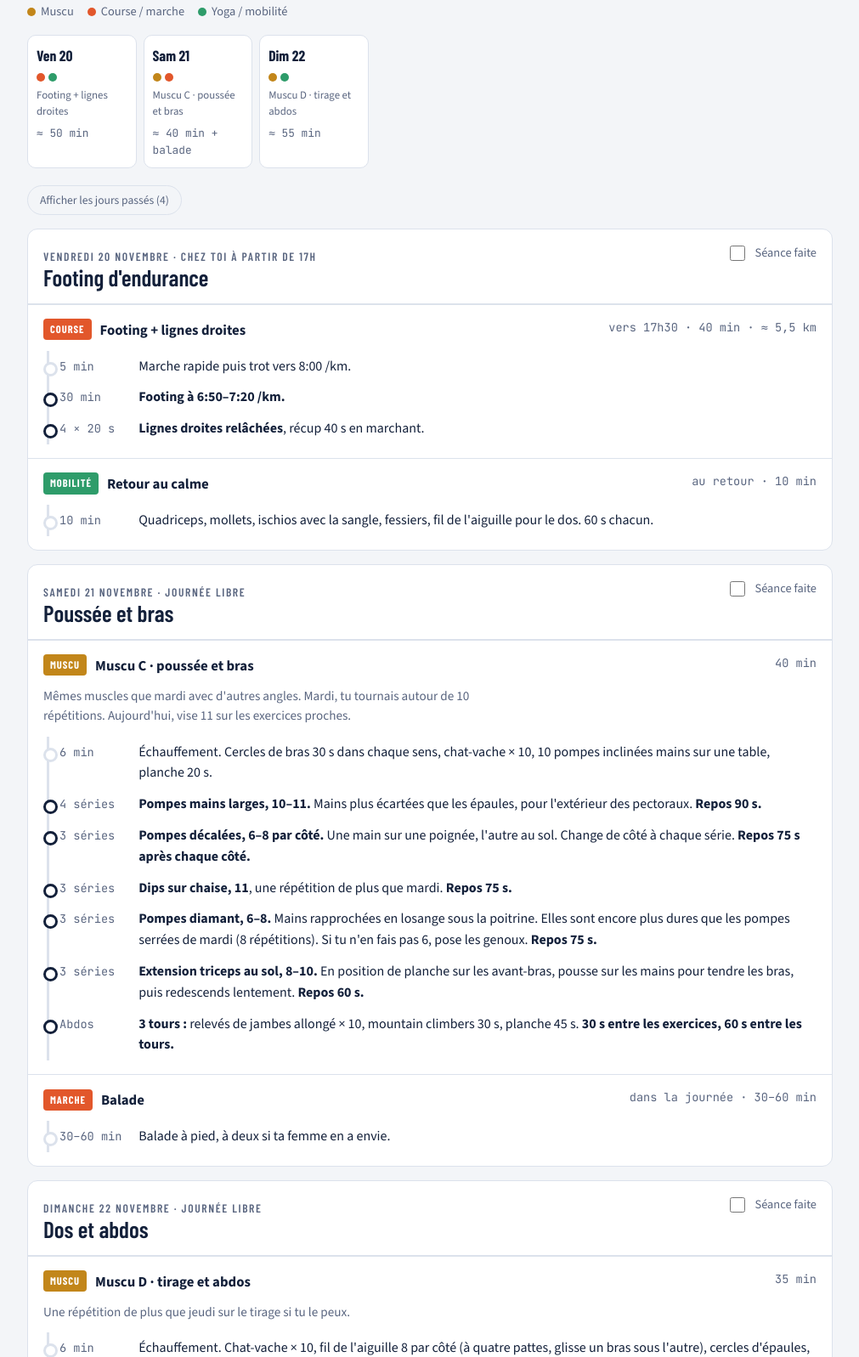
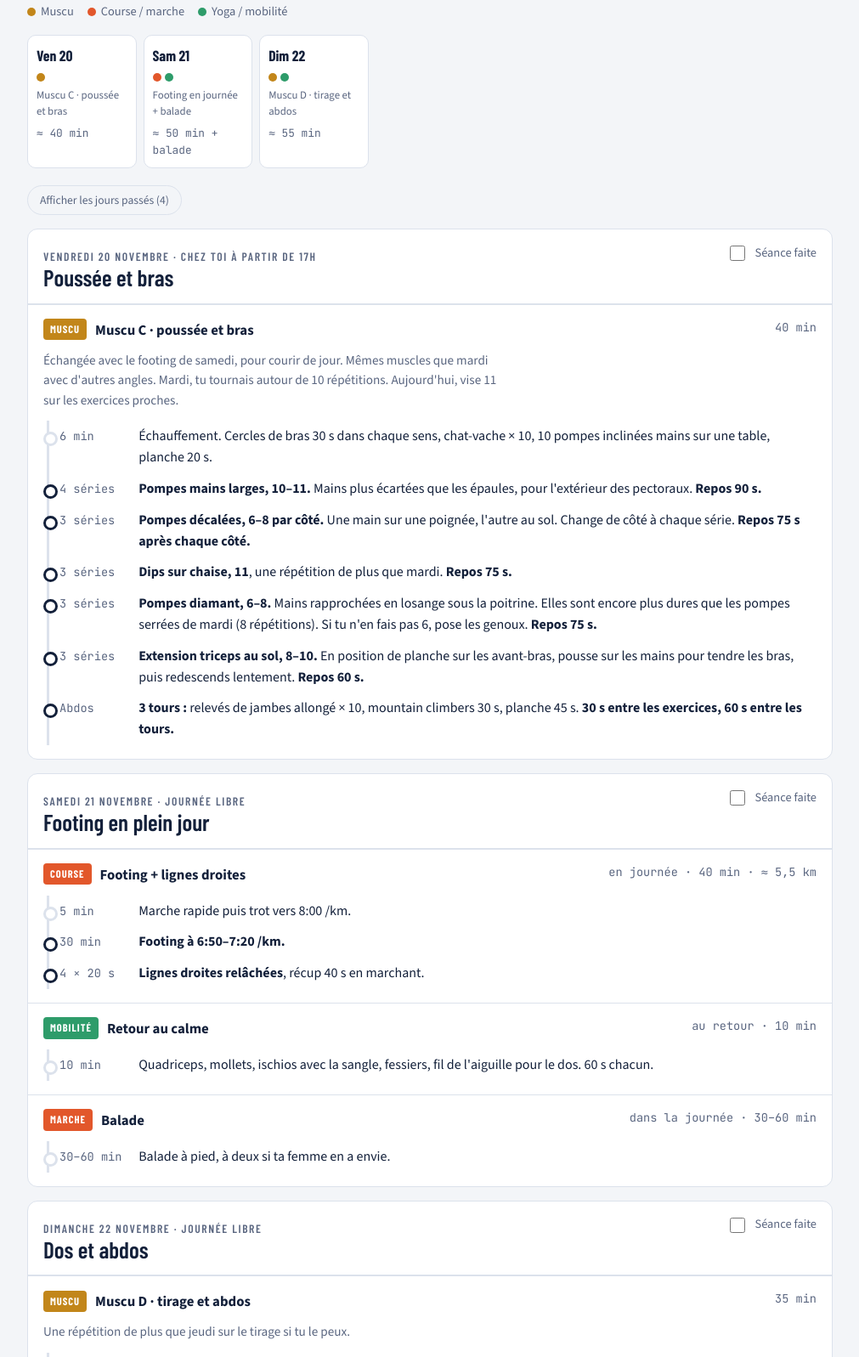
Before and after one commit to Chris-CHEVALIER/prepa-10k, a plain HTML site: page index.html in a window 1280 px wide. Shown: the part 2607-4204 px from the top of the page at 85% size, without its empty margins (134-1145 px from the left). Drawn offline with nearby package versions, Linux system fonts and the light colour scheme; a web font is replaced by a local one.

Commit message:
Semaine 6 : muscu C vendredi soir, footing samedi en journée
Co-Authored-By: Claude Opus 5.5 <noreply@anthropic.com>

```diff
--- a/index.html
+++ b/index.html
@@ -1538,8 +1538,8 @@ a{color:var(--accent)}
     <a href="#s6-mar"><span class="dn">Mar 17</span><span class="chips"><i class="dot d-str"></i><i class="dot d-yoga"></i></span><small>Muscu A · poussée</small><small class="total">≈ 50 min</small></a>
     <a href="#s6-mer"><span class="dn">Mer 18</span><span class="chips"><i class="dot d-run"></i><i class="dot d-yoga"></i></span><small>Footing + yoga</small><small class="total">≈ 60 min</small></a>
     <a href="#s6-jeu"><span class="dn">Jeu 19</span><span class="chips"><i class="dot d-str"></i></span><small>Muscu B · tirage au parc</small><small class="total">≈ 40 min</small></a>
-    <a href="#s6-ven"><span class="dn">Ven 20</span><span class="chips"><i class="dot d-run"></i><i class="dot d-yoga"></i></span><small>Footing + lignes droites</small><small class="total">≈ 50 min</small></a>
-    <a href="#s6-sam"><span class="dn">Sam 21</span><span class="chips"><i class="dot d-str"></i><i class="dot d-run"></i></span><small>Muscu C · poussée et bras</small><small class="total">≈ 40 min + balade</small></a>
+    <a href="#s6-ven"><span class="dn">Ven 20</span><span class="chips"><i class="dot d-str"></i></span><small>Muscu C · poussée et bras</small><small class="total">≈ 40 min</small></a>
+    <a href="#s6-sam"><span class="dn">Sam 21</span><span class="chips"><i class="dot d-run"></i><i class="dot d-yoga"></i></span><small>Footing en journée + balade</small><small class="total">≈ 50 min + balade</small></a>
     <a href="#s6-dim"><span class="dn">Dim 22</span><span class="chips"><i class="dot d-str"></i><i class="dot d-yoga"></i></span><small>Muscu D · tirage et abdos</small><small class="total">≈ 55 min</small></a>
   </nav>
 
@@ -1662,43 +1662,15 @@ a{color:var(--accent)}
   <!-- S6 VENDREDI -->
   <article class="day" id="s6-ven" data-day="s6-ven">
     <div class="day-head">
-      <div><p class="eyebrow">Vendredi 20 novembre · chez toi à partir de 17h</p><h3>Footing d'endurance</h3></div>
+      <div><p class="eyebrow">Vendredi 20 novembre · chez toi à partir de 17h</p><h3>Poussée et bras</h3></div>
       <label class="done"><input type="checkbox" id="chk-s6-ven"> Séance faite</label>
-    </div>
-    <div class="sess">
-      <div class="sess-head">
-        <div class="sess-title"><span class="tag t-run">Course</span><h4>Footing + lignes droites</h4></div>
-        <span class="when">vers 17h30 · 40 min · ≈ 5,5 km</span>
-      </div>
-      <ol class="blocks">
-        <li><span class="dur">5 min</span><span class="what">Marche rapide puis trot vers 8:00 /km.</span></li>
-        <li class="main"><span class="dur">30 min</span><span class="what"><b>Footing à 6:50–7:20 /km.</b></span></li>
-        <li class="main"><span class="dur">4 × 20 s</span><span class="what"><b>Lignes droites relâchées</b>, récup 40 s en marchant.</span></li>
-      </ol>
-    </div>
-    <div class="sess">
-      <div class="sess-head">
-        <div class="sess-title"><span class="tag t-yoga">Mobilité</span><h4>Retour au calme</h4></div>
-        <span class="when">au retour · 10 min</span>
-      </div>
-      <ol class="blocks">
-        <li><span class="dur">10 min</span><span class="what">Quadriceps, mollets, ischios avec la sangle, fessiers, fil de l'aiguille pour le dos. 60 s chacun.</span></li>
-      </ol>
-    </div>
-  </article>
-
-  <!-- S6 SAMEDI -->
-  <article class="day" id="s6-sam" data-day="s6-sam">
-    <div class="day-head">
-      <div><p class="eyebrow">Samedi 21 novembre · journée libre</p><h3>Poussée et bras</h3></div>
-      <label class="done"><input type="checkbox" id="chk-s6-sam"> Séance faite</label>
     </div>
     <div class="sess">
       <div class="sess-head">
         <div class="sess-title"><span class="tag t-str">Muscu</span><h4>Muscu C · poussée et bras</h4></div>
         <span class="when">40 min</span>
       </div>
-      <p class="goal">Mêmes muscles que mardi avec d'autres angles. Mardi, tu tournais autour de 10 répétitions. Aujourd'hui, vise 11 sur les exercices proches.</p>
+      <p class="goal">Échangée avec le footing de samedi, pour courir de jour. Mêmes muscles que mardi avec d'autres angles. Mardi, tu tournais autour de 10 répétitions. Aujourd'hui, vise 11 sur les exercices proches.</p>
       <ol class="blocks">
         <li><span class="dur">6 min</span><span class="what">Échauffement. Cercles de bras 30 s dans chaque sens, chat-vache × 10, 10 pompes inclinées mains sur une table, planche 20 s.</span></li>
         <li class="main"><span class="dur">4 séries</span><span class="what"><b>Pompes mains larges, 10–11.</b> Mains plus écartées que les épaules, pour l'extérieur des pectoraux. <b>Repos 90 s.</b></span></li>
@@ -1707,6 +1679,34 @@ a{color:var(--accent)}
         <li class="main"><span class="dur">3 séries</span><span class="what"><b>Pompes diamant, 6–8.</b> Mains rapprochées en losange sous la poitrine. Elles sont encore plus dures que les pompes serrées de mardi (8 répétitions). Si tu n'en fais pas 6, pose les genoux. <b>Repos 75 s.</b></span></li>
         <li class="main"><span class="dur">3 séries</span><span class="what"><b>Extension triceps au sol, 8–10.</b> En position de planche sur les avant-bras, pousse sur les mains pour tendre les bras, puis redescends lentement. <b>Repos 60 s.</b></span></li>
         <li class="main"><span class="dur">Abdos</span><span class="what"><b>3 tours :</b> relevés de jambes allongé × 10, mountain climbers 30 s, planche 45 s. <b>30 s entre les exercices, 60 s entre les tours.</b></span></li>
+      </ol>
+    </div>
+  </article>
+
+  <!-- S6 SAMEDI -->
+  <article class="day" id="s6-sam" data-day="s6-sam">
+    <div class="day-head">
+      <div><p class="eyebrow">Samedi 21 novembre · journée libre</p><h3>Footing en plein jour</h3></div>
+      <label class="done"><input type="checkbox" id="chk-s6-sam"> Séance faite</label>
+    </div>
+    <div class="sess">
+      <div class="sess-head">
+        <div class="sess-title"><span class="tag t-run">Course</span><h4>Footing + lignes droites</h4></div>
+        <span class="when">en journée · 40 min · ≈ 5,5 km</span>
+      </div>
+      <ol class="blocks">
+        <li><span class="dur">5 min</span><span class="what">Marche rapide puis trot vers 8:00 /km.</span></li>
+        <li class="main"><span class="dur">30 min</span><span class="what"><b>Footing à 6:50–7:20 /km.</b></span></li>
+        <li class="main"><span class="dur">4 × 20 s</span><span class="what"><b>Lignes droites relâchées</b>, récup 40 s en marchant.</span></li>
+      </ol>
+    </div>
+    <div class="sess">
+      <div class="sess-head">
+        <div class="sess-title"><span class="tag t-yoga">Mobilité</span><h4>Retour au calme</h4></div>
+        <span class="when">au retour · 10 min</span>
+      </div>
+      <ol class="blocks">
+        <li><span class="dur">10 min</span><span class="what">Quadriceps, mollets, ischios avec la sangle, fessiers, fil de l'aiguille pour le dos. 60 s chacun.</span></li>
       </ol>
     </div>
     <div class="sess">
```
Also changed, not shown: page.html (+32 -32 lines).
